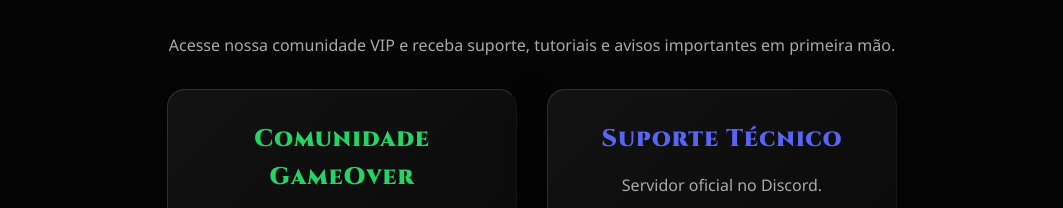
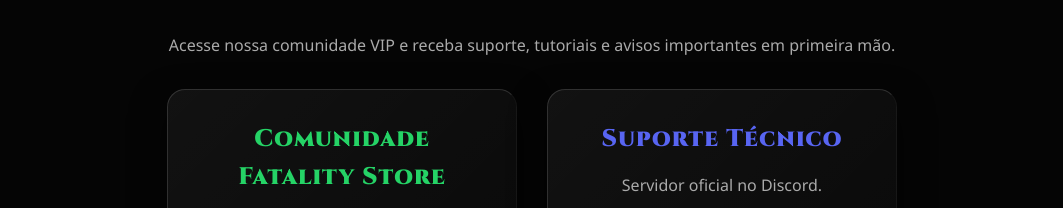
Before and after one commit to storefatality/fatality-store, a plain HTML site: page index.html in a window 1280 px wide. Shown: the part 6000-6208 px from the top of the page, without its empty margins (108-1171 px from the left). Drawn offline with nearby package versions, Linux system fonts and the light colour scheme.

Commit message:
ajuste no suporte

```diff
--- a/index.html
+++ b/index.html
@@ -602,7 +602,7 @@
         <p style="color: var(--text-muted); margin-bottom: 30px;">Acesse nossa comunidade VIP e receba suporte, tutoriais e avisos importantes em primeira mão.</p>
         <div class="community-section">
             <div class="community-card glass-box">
-                <h3 style="color: #25D366; margin-bottom: 15px; font-size: 1.5rem; font-family: 'Cinzel', serif; font-weight: 900; letter-spacing: 1px;">Comunidade GameOver</h3>
+                <h3 style="color: #25D366; margin-bottom: 15px; font-size: 1.5rem; font-family: 'Cinzel', serif; font-weight: 900; letter-spacing: 1px;">Comunidade Fatality Store</h3>
                 <p style="color: var(--text-muted); margin-bottom: 20px;">(+1.400 players ativos no WhatsApp)</p>
                 <ul style="list-style: none; color: var(--text-muted); text-align: left; margin-bottom: 20px;">
                     <li>✅ Ajuda em tempo real</li>
```
